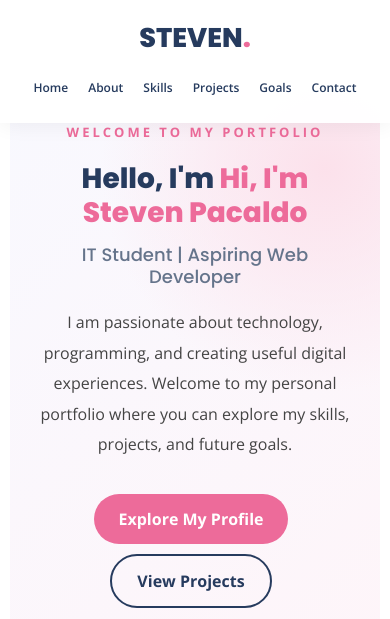
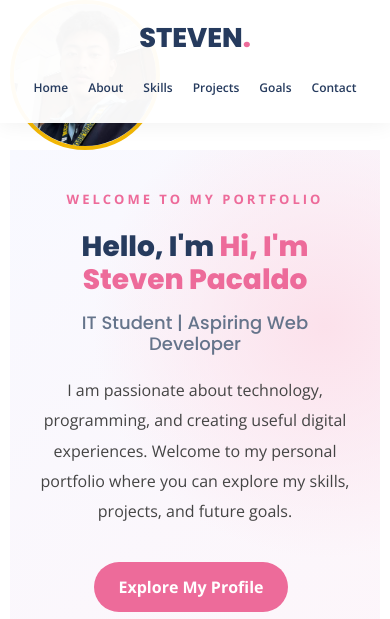
Before and after one commit to stevenpacaldo44-crypto/pacaldo-project-1, a plain HTML site: page index.html in a window 390 px wide. Shown: the top 619 px of the page. Drawn offline with nearby package versions, Linux system fonts and the light colour scheme.

Commit message:
Add profile picture

```diff
--- a/index.html
+++ b/index.html
@@ -5,6 +5,7 @@
 <head>
     <meta charset="UTF-8">
     <meta name="viewport" content="width=device-width, initial-scale=1.0">
+    <img src="assets/img/profile.jpg" alt="Steven Pacaldo" class="profile-pic">
     <title>Steven Pacaldo | Portfolio</title>
 
     <!-- Bootstrap CSS -->
--- a/styles/style.css
+++ b/styles/style.css
@@ -457,4 +457,11 @@ a {
     align-items: center;
   }
 }
+.profile-pic {
+  width: 150px;
+  height: 150px;
+  object-fit: cover;
+  border-radius: 50%;
+  border: 4px solid #f2b705;
 }
+}
```
Also changed, not shown: assets/img/profile.jpg (added), 1 other file.
